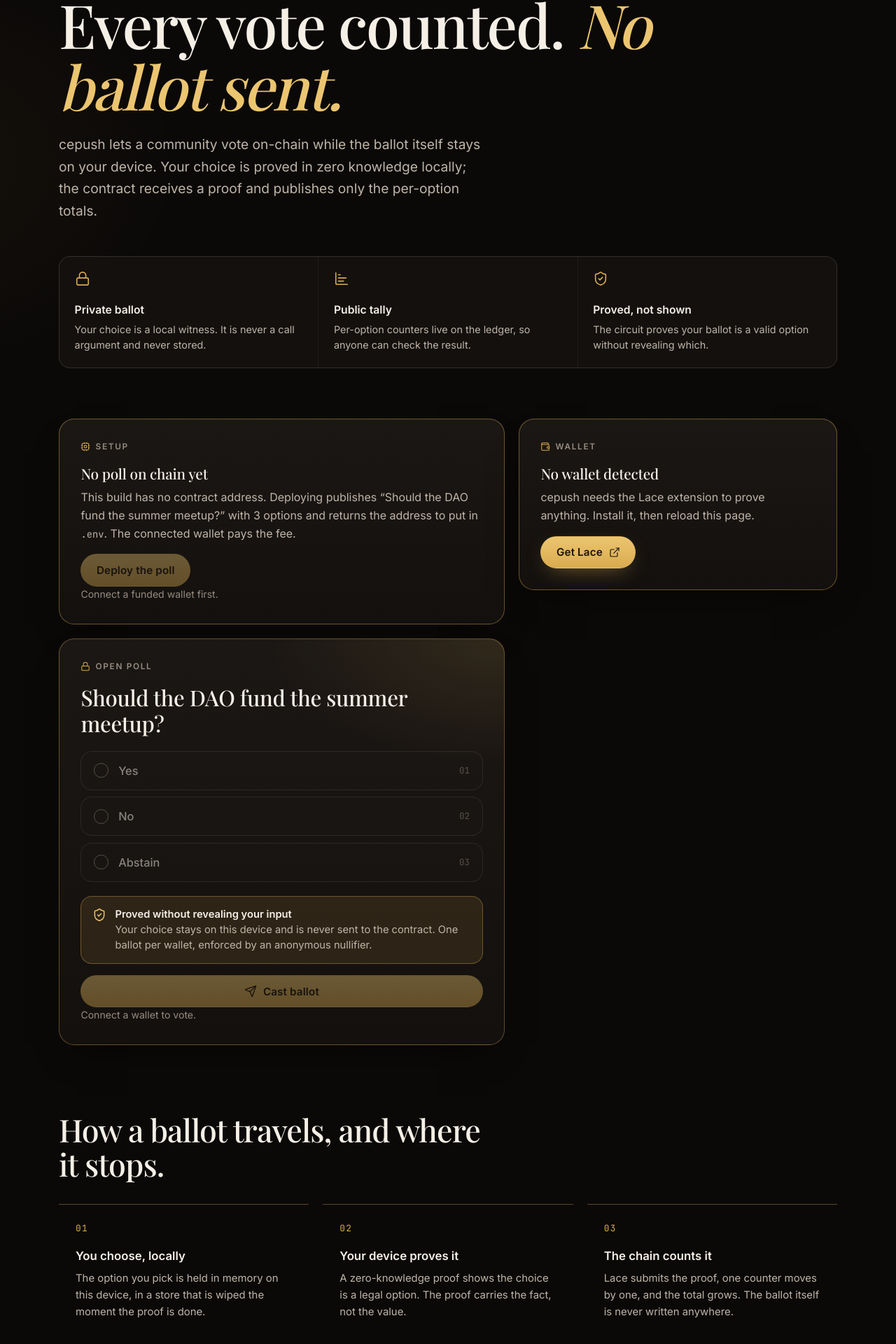
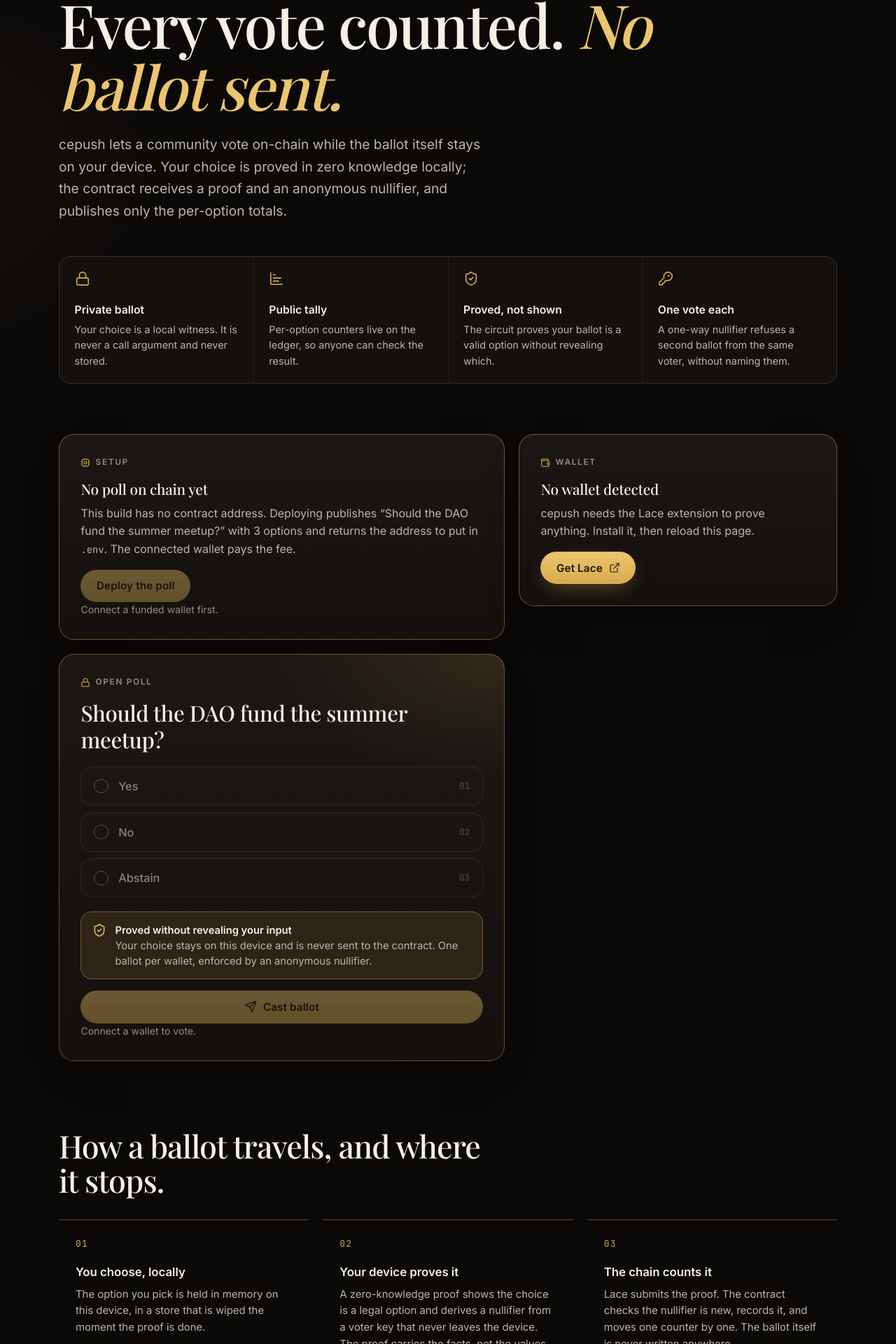
Before and after one commit to ytcsec/cepush, a React (Vite) app: page / in a window 1280 px wide. Shown: the part 236-2156 px from the top of the page at 70% size. Built offline with nearby package versions, Linux system fonts and the light colour scheme; no server answers; a web font is replaced by a local one; what @midnight-ntwrk/compact-js, @midnight-ntwrk/compact-runtime, @midnight-ntwrk/midnight-js-utils would draw is missing.

Commit message:
feat(ui): explain one-vote-each on the landing page
A fourth pillar and the ballot's journey now say what the nullifier does. The pillar row goes four across on wide screens and two across on tablets so no card is left alone on a row.

```diff
--- a/src/App.tsx
+++ b/src/App.tsx
@@ -40,8 +40,8 @@
           </h1>
           <p className="hero__lede">
             cepush lets a community vote on-chain while the ballot itself stays on your device.
-            Your choice is proved in zero knowledge locally; the contract receives a proof and
-            publishes only the per-option totals.
+            Your choice is proved in zero knowledge locally; the contract receives a proof and an
+            anonymous nullifier, and publishes only the per-option totals.
           </p>
 
           <ul className="pillars">
@@ -59,6 +59,11 @@
               <Icon name="shield" size={22} />
               <h3>Proved, not shown</h3>
               <p>The circuit proves your ballot is a valid option without revealing which.</p>
+            </li>
+            <li className="pillar">
+              <Icon name="key" size={22} />
+              <h3>One vote each</h3>
+              <p>A one-way nullifier refuses a second ballot from the same voter, without naming them.</p>
             </li>
           </ul>
         </section>
@@ -89,15 +94,16 @@
             <li className="step">
               <h3>Your device proves it</h3>
               <p>
-                A zero-knowledge proof shows the choice is a legal option. The proof carries the
-                fact, not the value.
+                A zero-knowledge proof shows the choice is a legal option and derives a nullifier
+                from a voter key that never leaves the device. The proof carries the facts, not
+                the values.
               </p>
             </li>
             <li className="step">
               <h3>The chain counts it</h3>
               <p>
-                Lace submits the proof, one counter moves by one, and the total grows. The ballot
-                itself is never written anywhere.
+                Lace submits the proof. The contract checks the nullifier is new, records it, and
+                moves one counter by one. The ballot itself is never written anywhere.
               </p>
             </li>
           </ol>
--- a/src/styles.css
+++ b/src/styles.css
@@ -206,7 +206,7 @@
 
 .pillars {
   display: grid;
-  grid-template-columns: repeat(3, minmax(0, 1fr));
+  grid-template-columns: repeat(4, minmax(0, 1fr));
   gap: 1px;
   margin: 3rem 0 0;
   padding: 0;
@@ -703,6 +703,10 @@
   .workspace { grid-template-columns: minmax(0, 1fr); }
 }
 
+@media (max-width: 64rem) {
+  .pillars { grid-template-columns: repeat(2, minmax(0, 1fr)); }
+}
+
 @media (max-width: 48rem) {
   .pillars,
   .steps { grid-template-columns: minmax(0, 1fr); }
```
